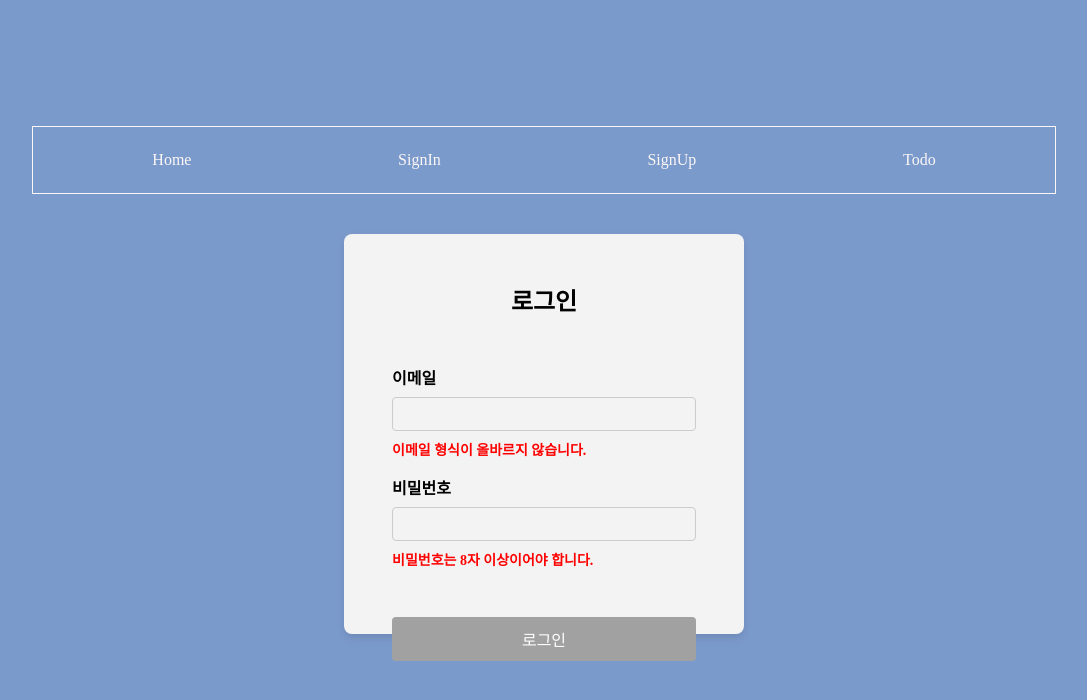
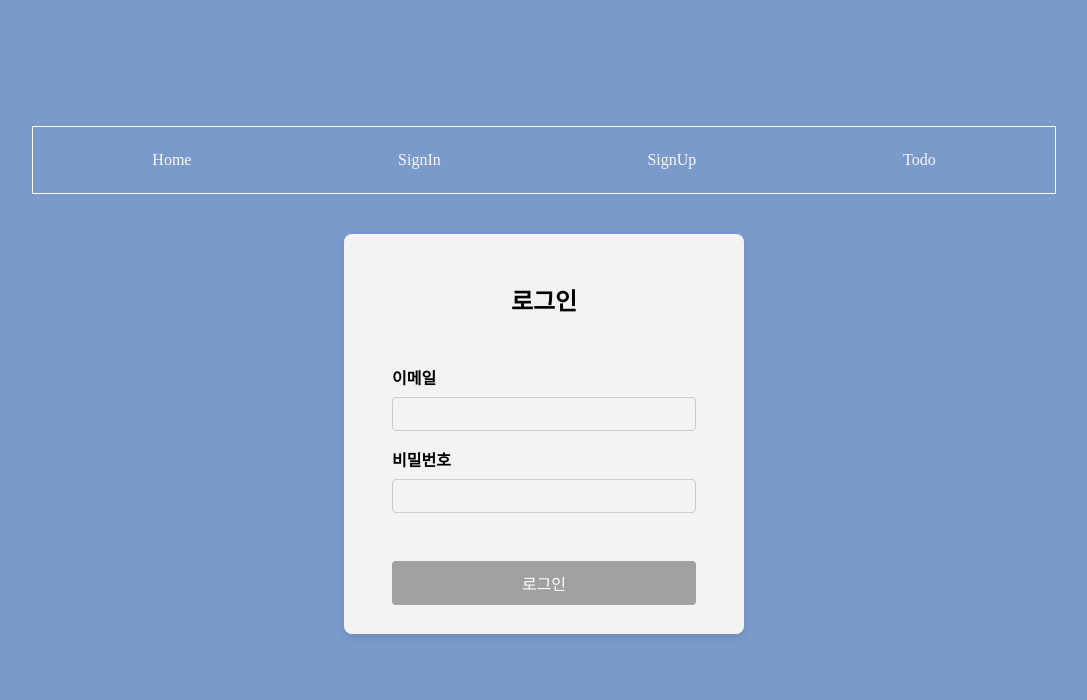
Before and after one commit to HYBEN09/wanted-pre-onboarding-frontend, a React (Create React App) app: page /signin in a window 1280 px wide. Shown: the top 700 px of the page, without its empty margins (96-1183 px from the left). Built offline with nearby package versions, Linux system fonts and the light colour scheme; the HTML template or start-up script is replaced by a standard one.

Commit message:
[fix] 오류 메시지가 바로 보여지는 오류 해결 - 입력시 오류메세지가 띄워지게 수정

```diff
--- a/src/hooks/useFormValidation.js
+++ b/src/hooks/useFormValidation.js
@@ -1,4 +1,4 @@
-import { useState, useEffect } from 'react';
+import { useState } from 'react';
 
 // Email Validation
 export function useEmailValidation() {
@@ -6,21 +6,17 @@ export function useEmailValidation() {
   const [emailError, setEmailError] = useState('');
   const [isValidEmail, setIsValidEmail] = useState(false);
 
-  useEffect(() => {
-    setIsValidEmail(validateEmail(email));
-  }, [email]);
-
   const validateEmail = (inputEmail) => {
     if (!inputEmail.includes('@')) {
       setEmailError('이메일 형식이 올바르지 않습니다.');
-      return false;
+      setIsValidEmail(false);
     } else {
       setEmailError('');
-      return true;
+      setIsValidEmail(true);
     }
   };
 
-  return { email, setEmail, emailError, isValidEmail };
+  return { email, setEmail, emailError, isValidEmail, validateEmail };
 }
 
 // Password Validation
@@ -29,19 +25,22 @@ export function usePasswordValidation() {
   const [passwordError, setPasswordError] = useState('');
   const [isValidPassword, setIsValidPassword] = useState(false);
 
-  useEffect(() => {
-    setIsValidPassword(validatePassword(password));
-  }, [password]);
-
   const validatePassword = (inputPassword) => {
-    if (inputPassword.length < 8) {
-      setPasswordError('비밀번호는 8자 이상이어야 합니다.');
-      return false;
+    const minLength = 8;
+    if (inputPassword.length >= minLength) {
+      setPasswordError('');
+      setIsValidPassword(true);
     } else {
-      setPasswordError('');
-      return true;
+      setPasswordError(`비밀번호는 최소 ${minLength}자 이상이어야 합니다.`);
+      setIsValidPassword(false);
     }
   };
 
-  return { password, setPassword, passwordError, isValidPassword };
+  return {
+    password,
+    setPassword,
+    passwordError,
+    isValidPassword,
+    validatePassword,
+  };
 }
--- a/src/pages/SignIn/SignIn.jsx
+++ b/src/pages/SignIn/SignIn.jsx
@@ -1,28 +1,35 @@
-import { useNavigate } from 'react-router-dom';
-import classes from './SignIn.module.css';
-import FormControl from '../../components/FormControl/FormControl';
-import Button from '../../components/Button/Button';
 import {
   useEmailValidation,
   usePasswordValidation,
 } from '../../hooks/useFormValidation';
 import { signIn } from '../../api/auth';
+import classes from './SignIn.module.css';
+import { useNavigate } from 'react-router-dom';
+import Button from '../../components/Button/Button';
+import FormControl from '../../components/FormControl/FormControl';
 
 function SignIn() {
-  const { email, setEmail, emailError, isValidEmail } = useEmailValidation();
-
-  const { password, setPassword, passwordError, isValidPassword } =
-    usePasswordValidation();
+  const { email, setEmail, emailError, isValidEmail, validateEmail } =
+    useEmailValidation();
+  const {
+    password,
+    setPassword,
+    passwordError,
+    isValidPassword,
+    validatePassword,
+  } = usePasswordValidation();
 
   const navigate = useNavigate();
   const isDisabled = !isValidEmail || !isValidPassword;
 
   const handleEmailChange = (e) => {
     setEmail(e.target.value);
+    validateEmail(e.target.value);
   };
 
   const handlePasswordChange = (e) => {
     setPassword(e.target.value);
+    validatePassword(e.target.value);
   };
 
   const handleSubmit = async (e) => {
--- a/src/pages/SignUp/SignUp.jsx
+++ b/src/pages/SignUp/SignUp.jsx
@@ -10,20 +10,28 @@ import FormControl from '../../components/FormControl/FormControl';
 
 function SignUp() {
   const navigate = useNavigate();
-  const { email, setEmail, emailError, isValidEmail } = useEmailValidation();
-  const { password, setPassword, passwordError, isValidPassword } =
-    usePasswordValidation();
+  const { email, setEmail, emailError, isValidEmail, validateEmail } =
+    useEmailValidation();
+  const {
+    password,
+    setPassword,
+    passwordError,
+    isValidPassword,
+    validatePassword,
+  } = usePasswordValidation();
 
   const isDisabled = !(isValidEmail && isValidPassword);
 
   const handleEmailChange = (e) => {
     const inputEmail = e.target.value;
     setEmail(inputEmail);
+    validateEmail(inputEmail);
   };
 
   const handlePasswordChange = (e) => {
     const inputPassword = e.target.value;
     setPassword(inputPassword);
+    validatePassword(inputPassword);
   };
 
   const handleSubmit = async (e) => {
```
